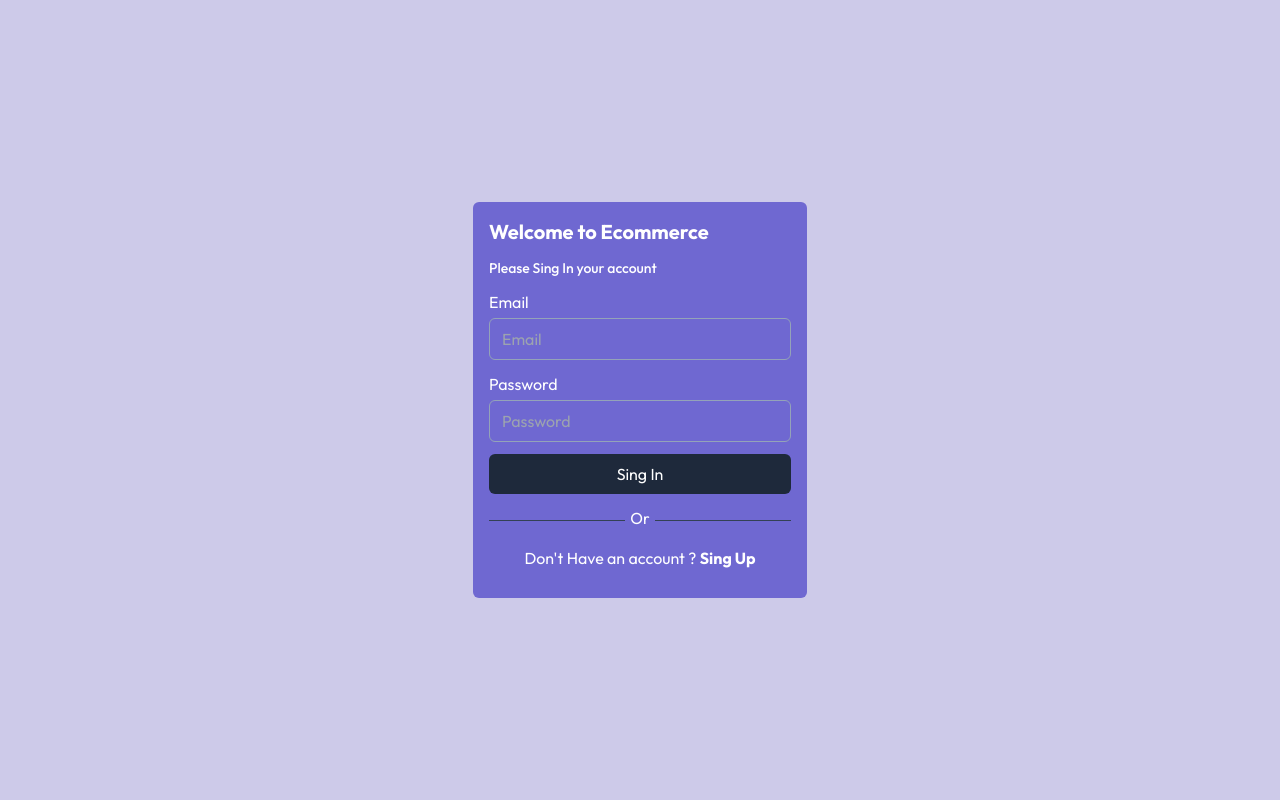
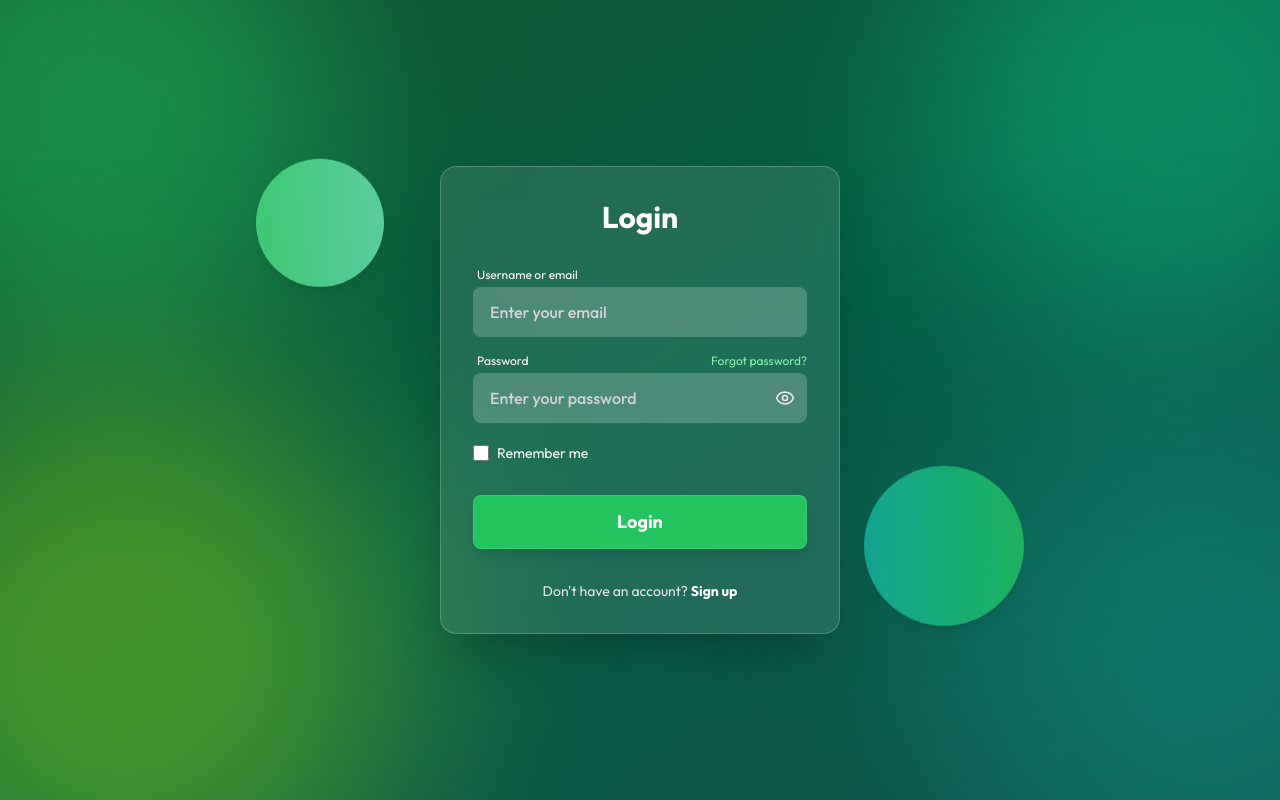
Before and after one commit to Jeena-softwareDeveloper/Jeenora_Dashboard, a React (Create React App) app: page /login in a window 1280 px wide. Built offline with nearby package versions, Linux system fonts and the light colour scheme; no server answers.

Commit message:
Enhance Login UI: Green theme with large corner bubbles

```diff
--- a/src/index.css
+++ b/src/index.css
@@ -33,3 +33,51 @@ body {
     scrollbar-width: none;
     /* Firefox */
 }
+
+@layer utilities {
+    .animate-blob {
+        animation: blob 7s infinite;
+    }
+
+    .animation-delay-2000 {
+        animation-delay: 2s;
+    }
+
+    .animation-delay-4000 {
+        animation-delay: 4s;
+    }
+
+    .animate-float {
+        animation: float 6s ease-in-out infinite;
+    }
+}
+
+@keyframes blob {
+    0% {
+        transform: translate(0px, 0px) scale(1);
+    }
+
+    33% {
+        transform: translate(30px, -50px) scale(1.1);
+    }
+
+    66% {
+        transform: translate(-20px, 20px) scale(0.9);
+    }
+
+    100% {
+        transform: translate(0px, 0px) scale(1);
+    }
+}
+
+@keyframes float {
+
+    0%,
+    100% {
+        transform: translateY(0);
+    }
+
+    50% {
+        transform: translateY(-20px);
+    }
+}
--- a/src/views/auth/Login.jsx
+++ b/src/views/auth/Login.jsx
@@ -1,103 +1,137 @@
 import React, { useEffect, useState } from 'react';
-import {Link, useNavigate} from 'react-router-dom'
-import { FaGoogle } from "react-icons/fa";
-import { FaFacebook } from "react-icons/fa";
+import { Link, useNavigate } from 'react-router-dom';
 import { PropagateLoader } from 'react-spinners';
 import toast from 'react-hot-toast';
 import { useDispatch, useSelector } from 'react-redux';
 import { overrideStyle } from '../../utils/utils';
-import { seller_login,messageClear } from '../../store/Reducers/authReducer';
+import { seller_login, messageClear } from '../../store/Reducers/authReducer';
+import { Eye, EyeOff } from 'lucide-react';
 
 const Login = () => {
-
-    const navigate = useNavigate()
-
-    const dispatch = useDispatch()
-    const {loader,errorMessage,successMessage} = useSelector(state=>state.auth)
+    const navigate = useNavigate();
+    const dispatch = useDispatch();
+    const { loader, errorMessage, successMessage } = useSelector(state => state.auth);
 
     const [state, setState] = useState({
         email: "",
         password: ""
-    })
+    });
+    const [showPassword, setShowPassword] = useState(false);
 
     const inputHandle = (e) => {
         setState({
             ...state,
-            [e.target.name] : e.target.value
-        })
-    }
+            [e.target.name]: e.target.value
+        });
+    };
 
     const submit = (e) => {
-        e.preventDefault()
-        dispatch(seller_login(state))
-    }
+        e.preventDefault();
+        dispatch(seller_login(state));
+    };
 
     useEffect(() => {
-
         if (successMessage) {
-            toast.success(successMessage)
-            dispatch(messageClear())
-            navigate('/')
+            toast.success(successMessage);
+            dispatch(messageClear());
+            navigate('/');
         }
         if (errorMessage) {
-            toast.error(errorMessage)
-            dispatch(messageClear())
+            toast.error(errorMessage);
+            dispatch(messageClear());
         }
+    }, [successMessage, errorMessage, dispatch, navigate]);
+
+    return (
+        <div className="min-h-screen w-full flex justify-center items-center relative overflow-hidden bg-gradient-to-br from-green-900 via-emerald-800 to-teal-900">
+            {/* ---------------- Background Blobs ---------------- */}
+            {/* Large Green Blob (Top Left) */}
+            <div className="absolute top-[-150px] left-[-150px] w-[500px] h-[500px] bg-green-500 rounded-full filter blur-[100px] opacity-50 animate-blob"></div>
+
+            {/* Large Emerald Blob (Top Right) */}
+            <div className="absolute top-[-150px] right-[-150px] w-[500px] h-[500px] bg-emerald-500 rounded-full filter blur-[100px] opacity-50 animate-blob animation-delay-2000"></div>
+
+            {/* Large Lime Blob (Bottom Left) */}
+            <div className="absolute bottom-[-150px] left-[-150px] w-[500px] h-[500px] bg-lime-500 rounded-full filter blur-[100px] opacity-50 animate-blob animation-delay-4000"></div>
+
+            {/* Teal Blob (Bottom Right) */}
+            <div className="absolute bottom-[-150px] right-[-150px] w-[500px] h-[500px] bg-teal-600 rounded-full filter blur-[100px] opacity-50 animate-blob animation-delay-4000"></div>
+
+            {/* Floating Ball Elements (Decorative) */}
+            <div className="absolute top-[20%] left-[20%] w-32 h-32 bg-gradient-to-r from-green-400 to-emerald-300 rounded-full shadow-lg opacity-80 animate-float" style={{ animationDuration: '6s' }}></div>
+            <div className="absolute bottom-[20%] right-[20%] w-40 h-40 bg-gradient-to-r from-teal-500 to-green-500 rounded-full shadow-lg opacity-80 animate-float" style={{ animationDuration: '8s' }}></div>
 
 
-    },[successMessage,errorMessage])
+            {/* ---------------- Glassmorphism Card ---------------- */}
+            <div className="relative w-[400px] p-8 rounded-2xl bg-white/10 backdrop-blur-lg border border-white/20 shadow-2xl z-10">
+                <h2 className="text-3xl font-bold text-white text-center mb-8">Login</h2>
 
+                <form onSubmit={submit} className="flex flex-col gap-4">
 
-    return (
-        <div className='min-w-screen min-h-screen bg-[#cdcae9] flex justify-center items-center' >
-          <div className='w-[350px] text-[#ffffff] p-2'>
-            <div className='bg-[#6f68d1] p-4 rounded-md'>
-                <h2 className='text-xl mb-3 font-bold'>Welcome to Ecommerce</h2>
-                <p className='text-sm mb-3 font-medium'>Please Sing In your account</p>
+                    {/* Email Input */}
+                    <div className="relative">
+                        <label htmlFor="email" className="text-white text-xs ml-1 mb-1 block">Username or email</label>
+                        <input
+                            onChange={inputHandle}
+                            value={state.email}
+                            className="w-full px-4 py-3 bg-white/20 border border-transparent rounded-lg text-white placeholder-gray-300 focus:outline-none focus:ring-2 focus:ring-green-400 focus:bg-white/30 transition-all font-medium"
+                            type="email"
+                            name="email"
+                            placeholder="Enter your email"
+                            id="email"
+                            required
+                        />
+                    </div>
 
-    <form onSubmit={submit}>
+                    {/* Password Input */}
+                    <div className="relative">
+                        <div className="flex justify-between items-center mb-1 ml-1">
+                            <label htmlFor="password" className="text-white text-xs">Password</label>
+                            <Link to="/forgot-password" className="text-green-300 text-xs hover:text-green-200 transition-colors">Forgot password?</Link>
+                        </div>
+                        <div className="relative">
+                            <input
+                                onChange={inputHandle}
+                                value={state.password}
+                                className="w-full px-4 py-3 bg-white/20 border border-transparent rounded-lg text-white placeholder-gray-300 focus:outline-none focus:ring-2 focus:ring-green-400 focus:bg-white/30 transition-all font-medium"
+                                type={showPassword ? "text" : "password"}
+                                name="password"
+                                placeholder="Enter your password"
+                                id="password"
+                                required
+                            />
+                            <button
+                                type="button"
+                                onClick={() => setShowPassword(!showPassword)}
+                                className="absolute right-3 top-1/2 transform -translate-y-1/2 text-gray-200 hover:text-white transition-colors"
+                            >
+                                {showPassword ? <EyeOff size={20} /> : <Eye size={20} />}
+                            </button>
+                        </div>
+                    </div>
 
-        <div className='flex flex-col w-full gap-1 mb-3'>
-            <label htmlFor="email">Email</label>
-            <input onChange={inputHandle} value={state.email}  className='px-3 py-2 outline-none border border-slate-400 bg-transparent rounded-md' type="email" name='email' placeholder='Email' id='email' required />
+                    {/* Remember Me */}
+                    <div className="flex items-center gap-2 mt-1">
+                        <input type="checkbox" id="remember" className="w-4 h-4 rounded border-gray-300 text-green-400 focus:ring-green-400 bg-white/20 checked:bg-green-500 checked:border-transparent" />
+                        <label htmlFor="remember" className="text-white text-sm">Remember me</label>
+                    </div>
 
-        </div>
+                    {/* Submit Button */}
+                    <button
+                        disabled={loader}
+                        className="w-full mt-4 bg-green-500 hover:bg-green-600 text-white font-bold py-3 rounded-lg shadow-lg transform active:scale-95 transition-all text-lg border border-green-400/50"
+                    >
+                        {loader ? <PropagateLoader color='#fff' cssOverride={overrideStyle} /> : 'Login'}
+                    </button>
 
-        <div className='flex flex-col w-full gap-1 mb-3'>
-            <label htmlFor="password">Password</label>
-            <input onChange={inputHandle} value={state.password}  className='px-3 py-2 outline-none border border-slate-400 bg-transparent rounded-md' type="password" name='password' placeholder='Password' id='password' required />
-        </div>
-
-
-        <button disabled={loader ? true : false}  className='bg-slate-800 w-full hover:shadow-blue-300/ hover:shadow-lg text-white rounded-md px-7 py-2 mb-3'>
-            {
-               loader ? <PropagateLoader color='#fff' cssOverride={overrideStyle} /> : 'Sing In'
-            }
-            </button>
-            <div className='w-full flex justify-center items-center mb-3'>
-            <div className='w-[45%] bg-slate-700 h-[1px]'></div>
-            <div className='w-[10%] flex justify-center items-center'>
-                <span className='pb-1'>Or</span>
+                    {/* Sign Up Link */}
+                    <div className="text-center mt-4">
+                        <p className="text-sm text-gray-200">
+                            Don't have an account? <Link className="font-bold text-white hover:underline" to="/register">Sign up</Link>
+                        </p>
+                    </div>
+                </form>
             </div>
-            <div className='w-[45%] bg-slate-700 h-[1px] '></div>
-        </div>
-        <div className='flex items-center mb-3 gap-3 justify-center'>
-            <p>Don't Have an account ? <Link className='font-bold' to="/register">Sing Up</Link> </p>
-        </div>
-
-
-
-        <div className='flex justify-center items-center gap-3'>
-
-
-        </div>
-
-
-    </form>
-
-            </div>
-            </div>
-
         </div>
     );
 };
```
